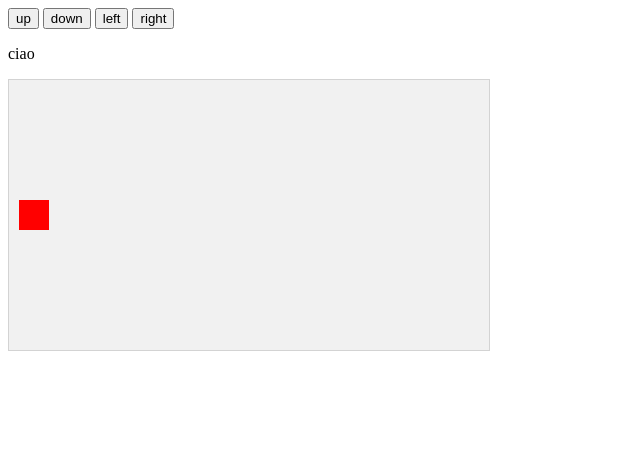
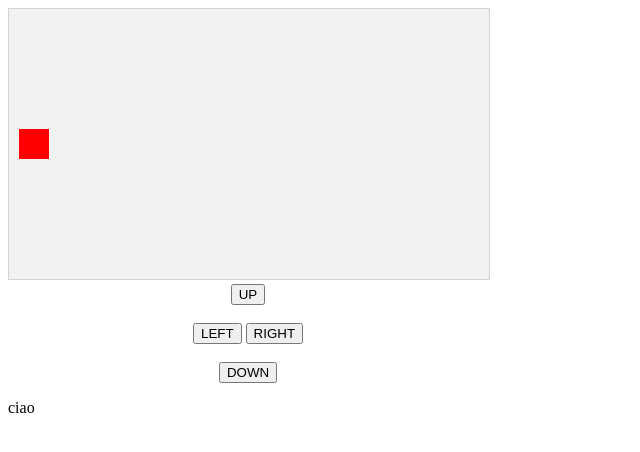
Before and after one commit to Cai-Liming/Gioco-con-l-oggetto-Canvas, a plain HTML site: page index.html in a window 1280 px wide. Shown: the whole page, without its empty margins (0-640 px from the left). Drawn offline with Linux system fonts and the light colour scheme.

Commit message:
far muovere il quadrato

```diff
--- a/index.html
+++ b/index.html
@@ -2,6 +2,7 @@
 <html lang="en">
 
 <head>
+    <meta name="viewport" content="width=device-width, initial-scale=1.0"/>
     <style>
         canvas {
             border: 1px solid #d3d3d3;
@@ -16,10 +17,13 @@
 </head>
 
 <body onload="startGame()">
-    <button id="su" onclick="moveup()">up</button>
-    <button id="giu" onclick="movedown()">down</button>
-    <button id="txt" onclick="moveleft()">left</button>
-    <button id="txt" onclick="moveright()">right</button>
+
+    <div style="text-align:center;width:480px;">
+        <button onclick="moveup()">UP</button><br><br>
+        <button onclick="moveleft()">LEFT</button>
+        <button onclick="moveright()">RIGHT</button><br><br>
+        <button onclick="movedown()">DOWN</button>
+      </div>
 
 
 <p>ciao</p>
--- a/script.js
+++ b/script.js
@@ -1,6 +1,8 @@
+var myGamePiece;
+
 function startGame() {
+    myGamePiece = new component(30, 30, "red", 10, 120);
     myGameArea.start();
-    myGamePiece = new component(30, 30, "red", 10, 120);
 }
 
 
@@ -10,15 +12,50 @@ var myGameArea = {
         this.canvas.width = 480;
         this.canvas.height = 270;
         this.context = this.canvas.getContext("2d");
-        document.body.insertBefore(this.canvas, document.body.childNodes[20]);
+        document.body.insertBefore(this.canvas, document.body.childNodes[0]);
+        this.interval = setInterval(updateGameArea, 20);
+    },
+    clear : function() {
+        this.context.clearRect(0, 0, this.canvas.width, this.canvas.height);
     }
 }
+
 function component(width, height, color, x, y) {
     this.width = width;
     this.height = height;
+    this.speedX = 0;
+    this.speedY = 0;
     this.x = x;
     this.y = y;
-    ctx = myGameArea.context;
-    ctx.fillStyle = color;
-    ctx.fillRect(this.x, this.y, this.width, this.height);
+    this.update = function() {
+        ctx = myGameArea.context;
+        ctx.fillStyle = color;
+        ctx.fillRect(this.x, this.y, this.width, this.height);
+    }
+    this.newPos = function() {
+        this.x += this.speedX;
+        this.y += this.speedY;
+    }
 }
+
+function updateGameArea (){
+    myGameArea.clear();
+    myGamePiece.newPos();
+    myGamePiece.update();
+}
+
+function moveup() {
+    myGamePiece.speedY -= 1;
+}
+
+function movedown() {
+    myGamePiece.speedY += 1;
+}
+
+function moveleft() {
+    myGamePiece.speedX -= 1;
+}
+
+function moveright() {
+    myGamePiece.speedX += 1;
+}
```
